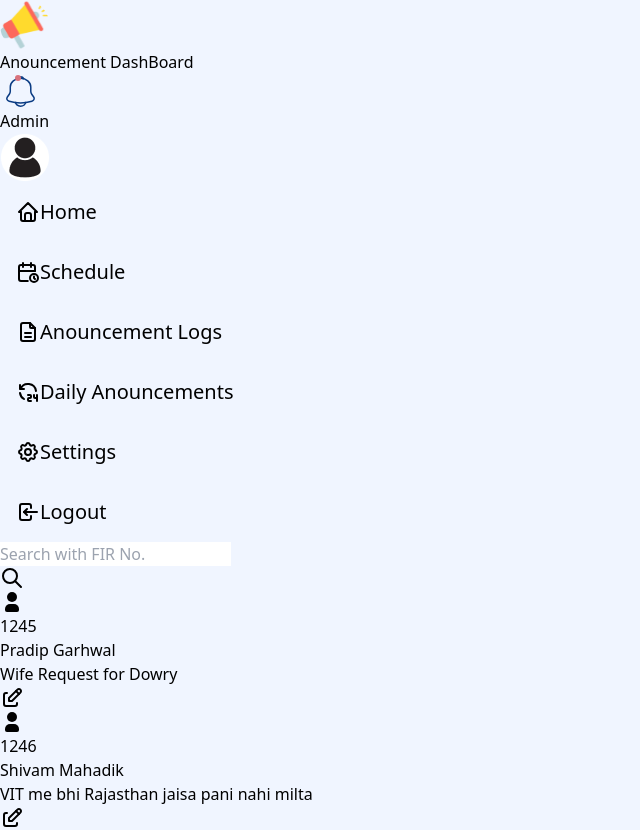
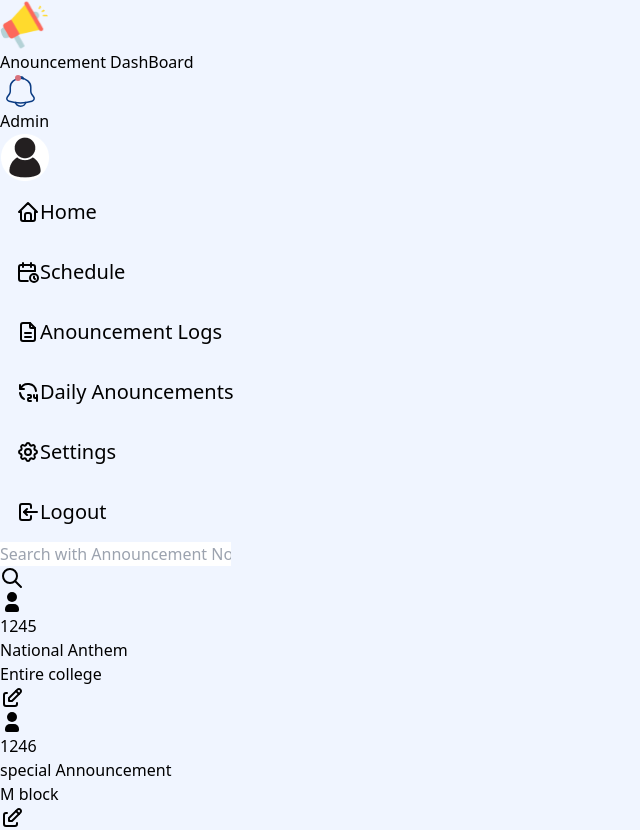
Before and after one commit to chinmay0910/Anouncement-System, a React (Vite) app in the folder Client/: page /update in a window 1280 px wide. Shown: the whole page, without its empty margins (0-640 px from the left). Built offline with nearby package versions, Linux system fonts and the light colour scheme.

Commit message:
annoucement update added

```diff
--- a/Client/package.json
+++ b/Client/package.json
@@ -13,6 +13,7 @@
     "@tabler/icons-react": "^2.46.0",
     "react": "^18.2.0",
     "react-dom": "^18.2.0",
+    "react-icons": "^5.0.1",
     "react-router-dom": "^6.21.3"
   },
   "devDependencies": {
--- a/Client/src/components/UpdateFeild.jsx
+++ b/Client/src/components/UpdateFeild.jsx
@@ -4,9 +4,10 @@ import React from 'react'
 import { useNavigate } from 'react-router-dom'
 
 // Tabler Icons import
-import { IconUserFilled, IconEdit } from '@tabler/icons-react'
+import { IconUserFilled, IconEdit } from '@tabler/icons-react';
 
-export const UpdateFeild = ({firno, name, reason}) => {
+
+export const UpdateFeild = ({ann_no, name, location}) => {
     const navigate = useNavigate()
     const updateStatus = () => {
         navigate('/')
@@ -15,9 +16,9 @@ export const UpdateFeild = ({firno, name, reason}) => {
     return (
         <div className="flex flex-row bg-white mt-4 rounded-xl p-4">
             <IconUserFilled />
-            <h1 className='mx-16' id='firno'>{firno}</h1>
+            <h1 className='mx-16' id='ann_no'>{ann_no}</h1>
             <h1 className='mx-8' id='name'>{name}</h1>
-            <h1 className='mx-8' id='reason'>{reason}</h1>
+            <h1 className='mx-8' id='location'>{location}</h1>
             <IconEdit className='ms-auto me-2 cursor-pointer' onClick={updateStatus} />
         </div>
     )
--- a/Client/src/modules/Update.jsx
+++ b/Client/src/modules/Update.jsx
@@ -11,12 +11,12 @@ export const Update = () => {
         <div className="mt-16 text-lg font-semibold">
             <div className="flex flex-col">
                 <div className="flex flex-row bg-white border-black border-2 mx-[14%] rounded-xl shadow-lg">
-                    <input type="text" className='p-4 rounded-xl outline-none w-[96%]' placeholder='Search with FIR No.' />
+                    <input type="text" className='p-4 rounded-xl outline-none w-[96%]' placeholder='Search with Announcement No.' />
                     <IconSearch className='my-auto' />
                 </div>
                 <div className="flex flex-col mx-[14%] mt-12">
-                    <UpdateFeild  firno="1245" name="Pradip Garhwal" reason="Wife Request for Dowry"/>
-                    <UpdateFeild  firno="1246" name="Shivam Mahadik" reason="VIT me bhi Rajasthan jaisa pani nahi milta"/>
+                    <UpdateFeild  ann_no="1245" name="National Anthem" location="Entire college "/>
+                    <UpdateFeild  ann_no="1246" name="special Announcement" location="M block "/>
                 </div>
             </div>
 
```
Also changed, not shown: 1 other file (tests, documents, lock files or other folders).
